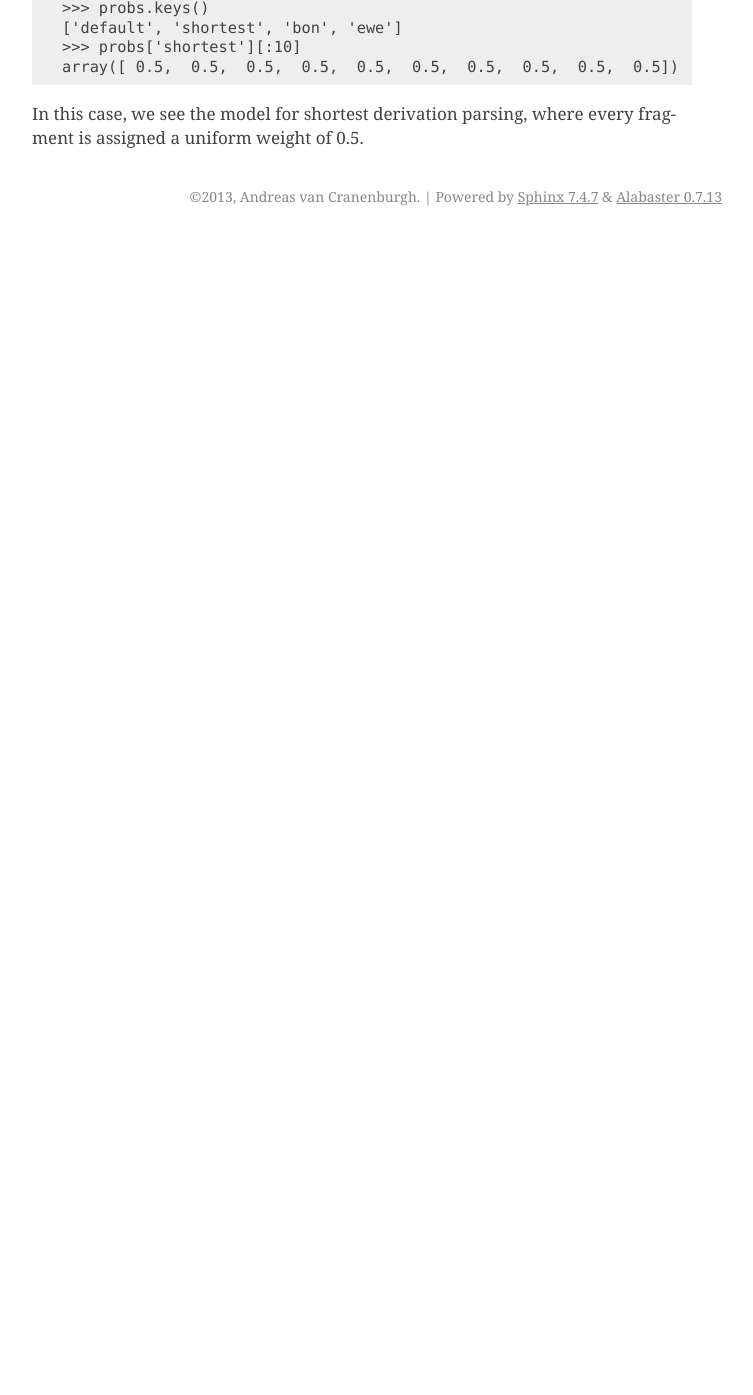
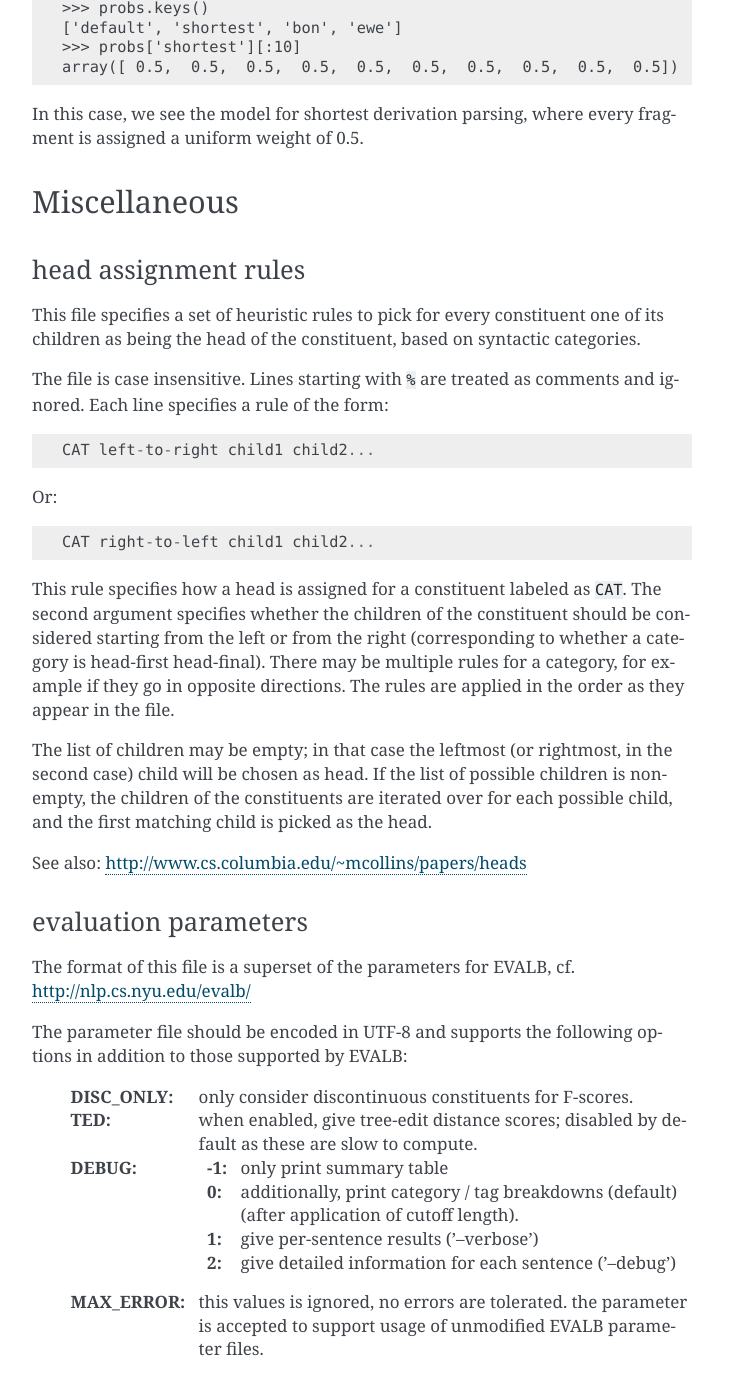
Before and after one commit to andreasvc/disco-dop, a Sphinx documentation site: the page built from docs/fileformats.rst, in a window 1280 px wide and 1400 px high, scrolled down 3805 px. Shown: the top 1395 px of the window, without its empty margins (388-1141 px from the left). Built offline with Sphinx 7.4.7, drawn with Linux system fonts in a browser that asks for light colours; before the commit the page ends 4041 px from its top, so only the background shows below that.

Commit message:
document head rules and eval param formats

```diff
--- a/docs/fileformats.rst
+++ b/docs/fileformats.rst
@@ -169,3 +169,63 @@ stored in a NumPy array::
 
 In this case, we see the model for shortest derivation parsing, where
 every fragment is assigned a uniform weight of 0.5.
+
+Miscellaneous
+-------------
+head assignment rules
+^^^^^^^^^^^^^^^^^^^^^
+This file specifies a set of heuristic rules to pick for every constituent
+one of its children as being the head of the constituent, based on
+syntactic categories.
+
+The file is case insensitive. Lines starting with ``%`` are treated as comments
+and ignored. Each line specifies a rule of the form::
+
+    CAT left-to-right child1 child2...
+
+Or::
+
+    CAT right-to-left child1 child2...
+
+This rule specifies how a head is assigned for a constituent labeled as ``CAT``.
+The second argument specifies whether the children of the constituent should
+be considered starting from the left or from the right (corresponding to whether
+a category is head-first head-final).
+There may be multiple rules for a category, for example if they go in opposite
+directions. The rules are applied in the order as they appear in the file.
+
+The list of children may be empty; in that case the leftmost (or rightmost, in
+the second case) child will be chosen as head.
+If the list of possible children is non-empty, the children of the constituents
+are iterated over for each possible child, and the first matching child is
+picked as the head.
+
+See also: http://www.cs.columbia.edu/~mcollins/papers/heads
+
+evaluation parameters
+^^^^^^^^^^^^^^^^^^^^^
+The format of this file is a superset of the parameters for EVALB,
+cf. http://nlp.cs.nyu.edu/evalb/
+
+The parameter file should be encoded in UTF-8 and supports the following
+options in addition to those supported by EVALB:
+
+  :DISC_ONLY:        only consider discontinuous constituents for F-scores.
+
+  :TED:
+                     when enabled, give tree-edit distance scores; disabled by
+                     default as these are slow to compute.
+
+  :DEBUG:
+                     :-1: only print summary table
+                     :0:
+                          additionally, print category / tag breakdowns (default)
+                          (after application of cutoff length).
+
+                     :1: give per-sentence results ('--verbose')
+                     :2: give detailed information for each sentence ('--debug')
+
+  :MAX_ERROR:
+                     this values is ignored, no errors are tolerated.
+                     the parameter is accepted to support usage of unmodified
+                     EVALB parameter files.
```
